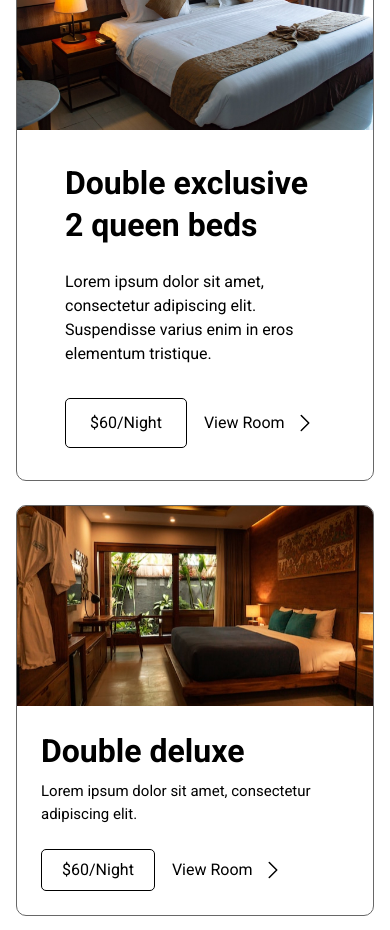
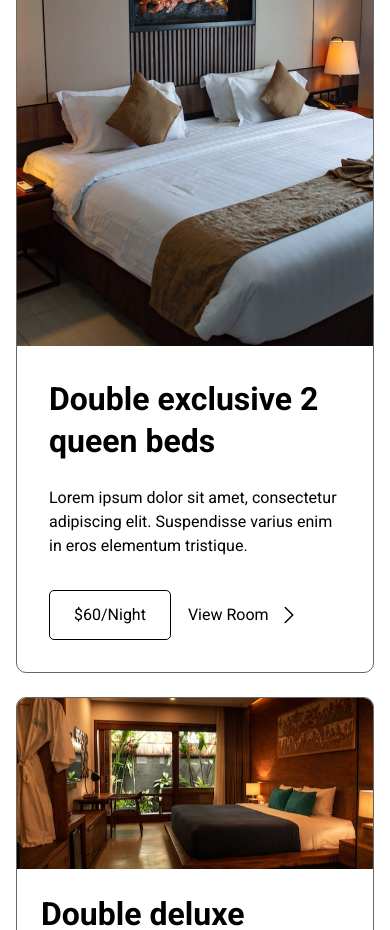
Before and after one commit to Cancey-Dejean/Ddsgnr-hotel-app-nextjs, a Next.js app: page /about in a window 390 px wide. Shown: the part 1140-2070 px from the top of the page. Built offline with nearby package versions, Linux system fonts and the light colour scheme.

Commit message:
Updated mobile padding on Cardroom component

```diff
--- a/components/CardRoom.tsx
+++ b/components/CardRoom.tsx
@@ -30,15 +30,18 @@ const CardRoom = ({
         src={imgSrc}
         width={640}
         height={488}
-        className={twMerge("h-full w-full object-cover ")}
+        className={twMerge(
+          " w-full object-cover",
+          smallCard ? "h-[171px]" : "h-[488px]",
+        )}
         alt={imgAlt}
         tabIndex={0}
       />
 
       <div
         className={twMerge(
-          "flex h-full flex-col justify-center",
-          smallCard ? "px-6 py-6" : "px-12 py-8",
+          "flex w-full flex-col justify-center",
+          smallCard ? "px-6 py-6" : "px-8 py-8 sm:px-12",
         )}
       >
         <div className="flex flex-col">
```
